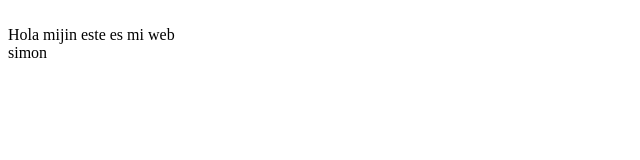
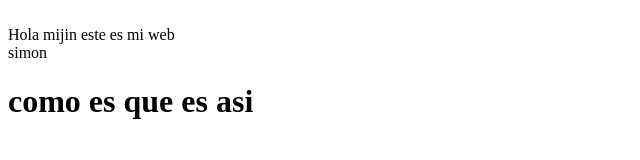
Before and after one commit to cdefaz08/ProyectoDemoPrework, a plain HTML site: page index.html in a window 1280 px wide. Shown: the whole page, without its empty margins (0-640 px from the left). Drawn offline with Linux system fonts and the light colour scheme.

Commit message:
cambios agragamos

```diff
--- a/index.html
+++ b/index.html
@@ -10,7 +10,7 @@
     <br>
         Hola mijin este es mi web</br>
         simon
-
+        <h1>como es que es asi</h1>
     </p>
 </body>
 </html>
```
